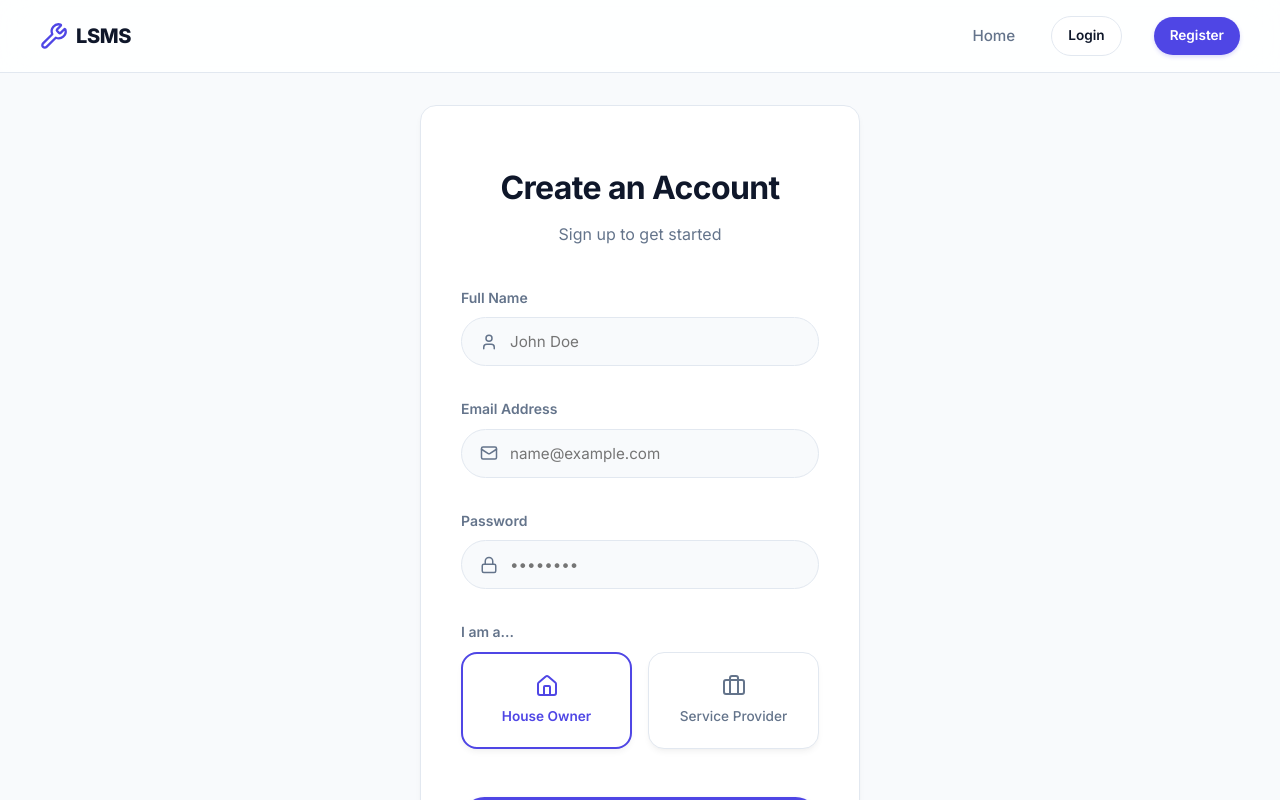
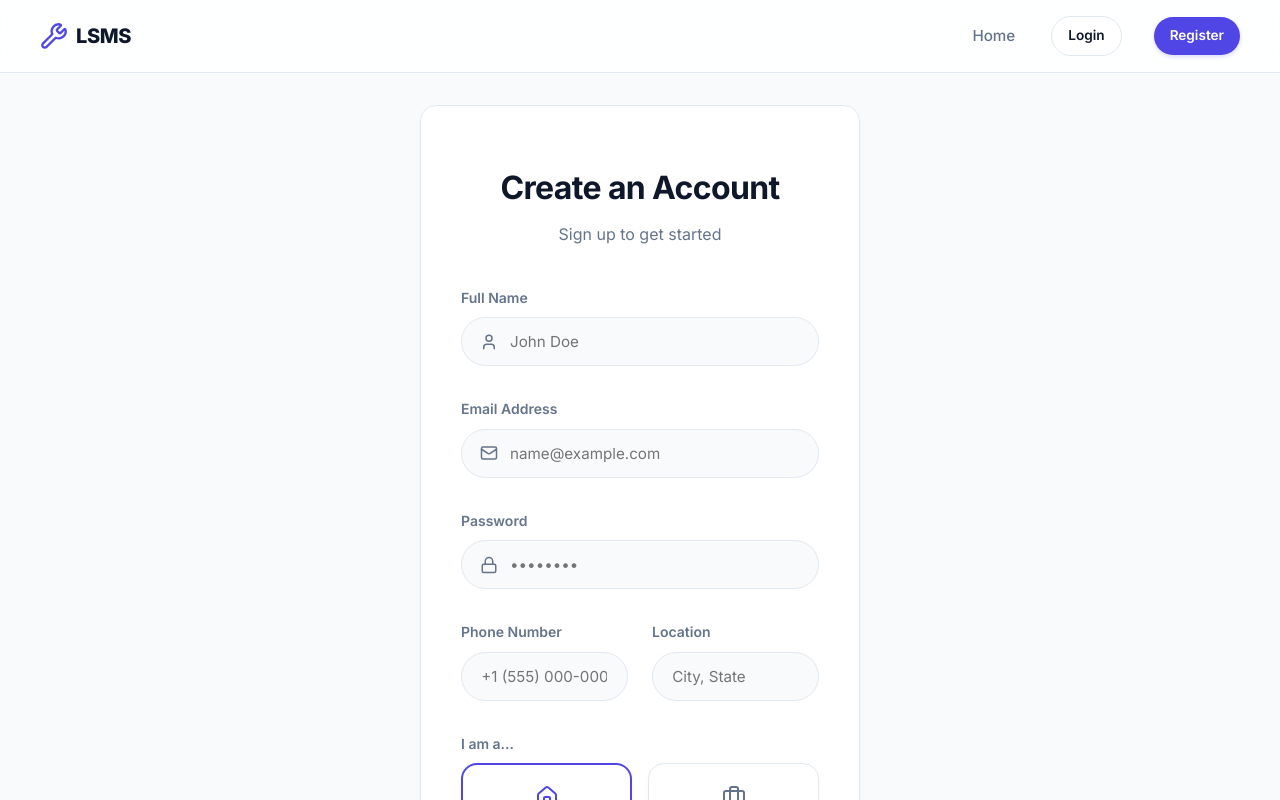
Before and after one commit to Jahanzaib-Gull/Local-Service-Marketplace-System, a React app in the folder frontend/: page /register in a window 1280 px wide. Shown: the top 800 px of the page. Built offline with nearby package versions, Linux system fonts and the light colour scheme; the HTML template or start-up script is replaced by a standard one.

Commit message:
Implement user authentication with login and register pages, and add global styling.

```diff
--- a/frontend/src/index.css
+++ b/frontend/src/index.css
@@ -66,8 +66,19 @@ h3 { font-size: 1.25rem; margin-bottom: 0.5rem; }
 .flex-between { display: flex; align-items: center; justify-content: space-between; }
 .flex-col { display: flex; flex-direction: column; }
 .grid { display: grid; gap: 1.5rem; }
-.grid-cols-2 { grid-template-columns: repeat(auto-fit, minmax(400px, 1fr)); }
-.grid-cols-3 { grid-template-columns: repeat(auto-fit, minmax(300px, 1fr)); }
+.grid-cols-2 { grid-template-columns: repeat(2, 1fr); }
+.grid-cols-3 { grid-template-columns: repeat(3, 1fr); }
+
+@media (max-width: 992px) {
+  .grid-cols-3 { grid-template-columns: repeat(2, 1fr); }
+}
+
+@media (max-width: 768px) {
+  .grid-cols-2, .grid-cols-3 { grid-template-columns: 1fr; }
+  .container { padding: 0 1.5rem; }
+  .nav-links { display: none; }
+  .mobile-toggle { display: block !important; }
+}
 
 /* Card Component */
 .card {
--- a/frontend/src/pages/Login.jsx
+++ b/frontend/src/pages/Login.jsx
@@ -9,16 +9,22 @@ import { useAuth } from '../context/AuthContext';
 const Login = () => {
   const [email, setEmail] = useState('');
   const [password, setPassword] = useState('');
-  const [role, setRole] = useState('owner'); // mock role for test
+  const [isLoading, setIsLoading] = useState(false);
   const navigate = useNavigate();
   const { login } = useAuth();
 
   const handleLogin = (e) => {
     e.preventDefault();
-    login({ name: 'User', role, email });
+    setIsLoading(true);
+
+    // Simulate API call that determines role based on response
+    const detectedRole = email.includes('provider') ? 'provider' : 'owner';
+
     setTimeout(() => {
+      login({ name: 'User', role: detectedRole, email });
+      setIsLoading(false);
       navigate('/dashboard');
-    }, 500);
+    }, 1200);
   };
 
   return (
@@ -58,20 +64,12 @@ const Login = () => {
             />
           </div>
 
-          <Input
-            id="role"
-            label="Simulate Logging In As..."
-            type="select"
-            value={role}
-            onChange={(e) => setRole(e.target.value)}
-            required
-          >
-            <option value="owner">House Owner</option>
-            <option value="provider">Service Provider</option>
-          </Input>
+          <div style={{ fontSize: '0.85rem', color: 'var(--text-secondary)', textAlign: 'center', marginTop: '-0.5rem' }}>
+            Tip: Include "provider" in email to log in as Service Provider.
+          </div>
 
-          <Button type="submit" variant="primary" style={{ width: '100%', marginTop: '1.5rem', padding: '0.85rem' }}>
-            <LogIn size={20} /> Sign In
+          <Button type="submit" variant="primary" style={{ width: '100%', marginTop: '1.5rem', padding: '0.85rem' }} disabled={isLoading}>
+            {isLoading ? 'Authenticating...' : <><LogIn size={20} /> Sign In</>}
           </Button>
         </form>
 
--- a/frontend/src/pages/Register.jsx
+++ b/frontend/src/pages/Register.jsx
@@ -10,16 +10,22 @@ const Register = () => {
   const [name, setName] = useState('');
   const [email, setEmail] = useState('');
   const [password, setPassword] = useState('');
+  const [phone, setPhone] = useState('');
+  const [location, setLocation] = useState('');
   const [role, setRole] = useState('owner');
+  const [isLoading, setIsLoading] = useState(false);
   const navigate = useNavigate();
   const { login } = useAuth();
 
   const handleRegister = (e) => {
     e.preventDefault();
-    login({ name: name || 'User', role, email });
+    setIsLoading(true);
+    // Simulate API Call
     setTimeout(() => {
+      login({ name: name || 'User', role, email, phone, location });
+      setIsLoading(false);
       navigate('/dashboard');
-    }, 500);
+    }, 1200);
   };
 
   return (
@@ -67,6 +73,29 @@ const Register = () => {
             style={{ marginBottom: '0.5rem' }}
           />
 
+          <div className="grid grid-cols-2" style={{ gap: '1.5rem', marginBottom: '0.5rem' }}>
+            <Input
+              id="phone"
+              label="Phone Number"
+              type="text"
+              placeholder="+1 (555) 000-0000"
+              value={phone}
+              onChange={(e) => setPhone(e.target.value)}
+              required
+              style={{ marginBottom: 0 }}
+            />
+            <Input
+              id="location"
+              label="Location"
+              type="text"
+              placeholder="City, State"
+              value={location}
+              onChange={(e) => setLocation(e.target.value)}
+              required
+              style={{ marginBottom: 0 }}
+            />
+          </div>
+
           <div className="form-group" style={{ marginBottom: '0.5rem' }}>
             <label className="form-label">I am a...</label>
             <div className="grid grid-cols-2" style={{ gap: '1rem', gridTemplateColumns: '1fr 1fr' }}>
@@ -90,8 +119,8 @@ const Register = () => {
             </div>
           </div>
 
-          <Button type="submit" variant="primary" style={{ width: '100%', marginTop: '1rem', padding: '0.85rem' }}>
-            Register Now
+          <Button type="submit" variant="primary" style={{ width: '100%', marginTop: '1rem', padding: '0.85rem' }} disabled={isLoading}>
+            {isLoading ? 'Creating Account...' : 'Register Now'}
           </Button>
         </form>
 
```
